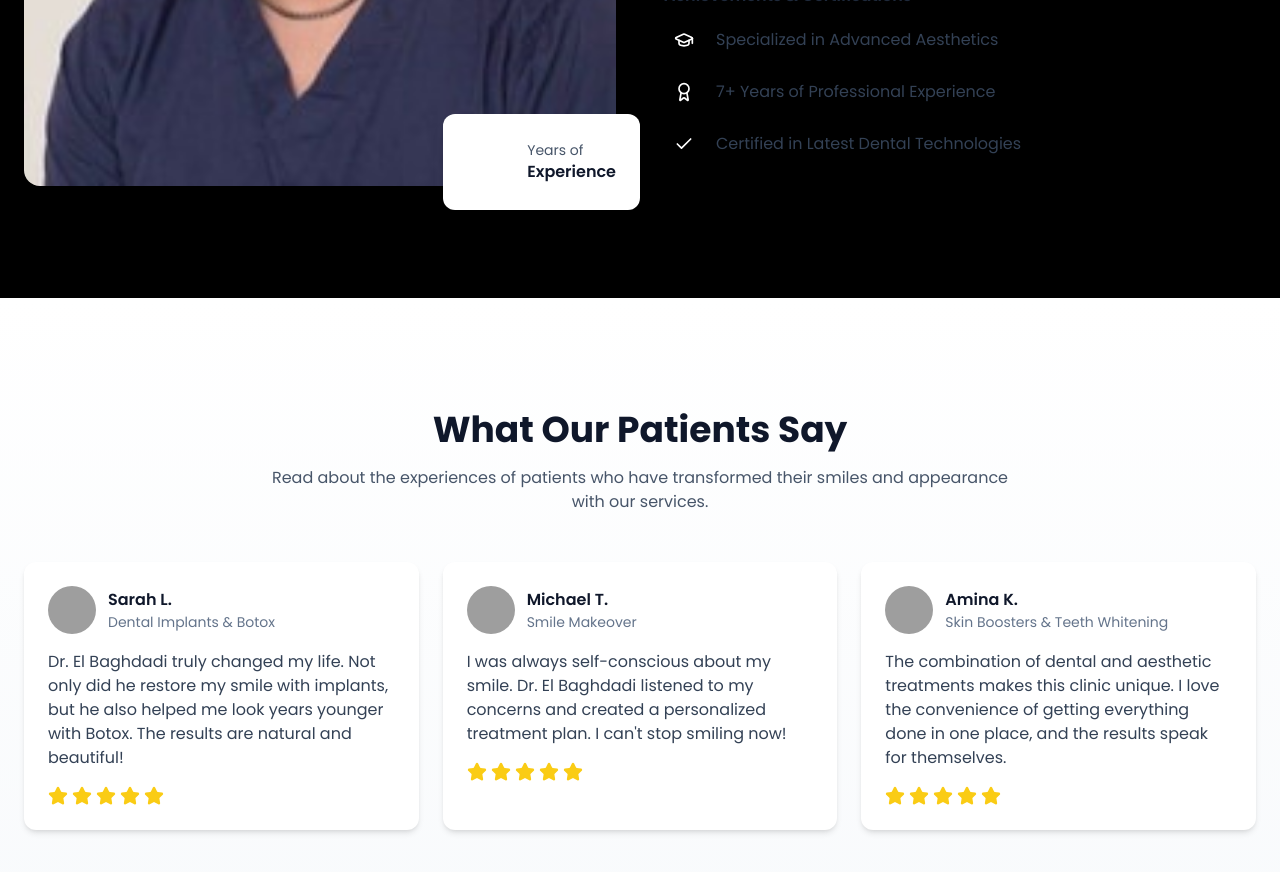
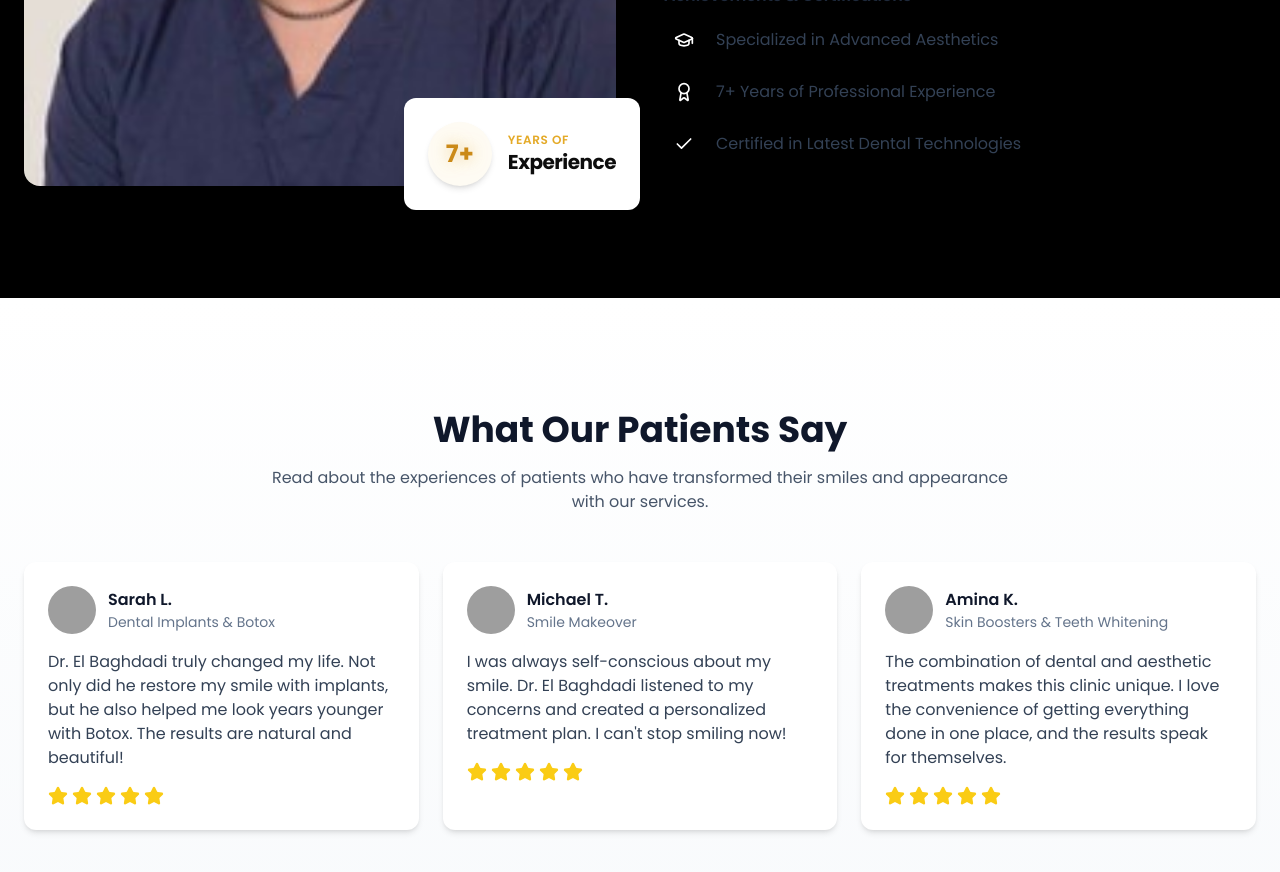
Before and after one commit to Uzihttps/elbaghdadi-dental, a React (Vite) app: page / in a window 1280 px wide. Shown: the part 2380-3252 px from the top of the page. Built offline with nearby package versions, Linux system fonts and the light colour scheme; grey boxes are pictures that could not be loaded.

Commit message:
Style years of experience
Improve the styling of the years of experience section in the About component.

```diff
--- a/src/components/About.tsx
+++ b/src/components/About.tsx
@@ -1,4 +1,3 @@
-
 import { motion } from "framer-motion";
 import { Check, Award, GraduationCap } from "lucide-react";
 
@@ -28,13 +27,13 @@ const About = () => {
               />
             </div>
             <div className="absolute -bottom-6 -right-6 bg-white p-6 rounded-xl shadow-lg">
-              <div className="flex items-center gap-3">
-                <div className="w-12 h-12 rounded-full bg-dental-100 flex items-center justify-center">
-                  <span className="text-dental-600 font-bold text-lg">7+</span>
+              <div className="flex items-center gap-4">
+                <div className="w-16 h-16 rounded-full bg-gold-50 flex items-center justify-center shadow-md">
+                  <span className="text-gold-600 font-bold text-2xl gold-glow">7+</span>
                 </div>
                 <div>
-                  <p className="text-sm text-slate-600">Years of</p>
-                  <p className="font-semibold text-slate-900">Experience</p>
+                  <p className="text-xs uppercase tracking-wider text-gold-500 font-semibold">Years of</p>
+                  <p className="font-bold text-xl text-charcoal-900 tracking-tight">Experience</p>
                 </div>
               </div>
             </div>
```
